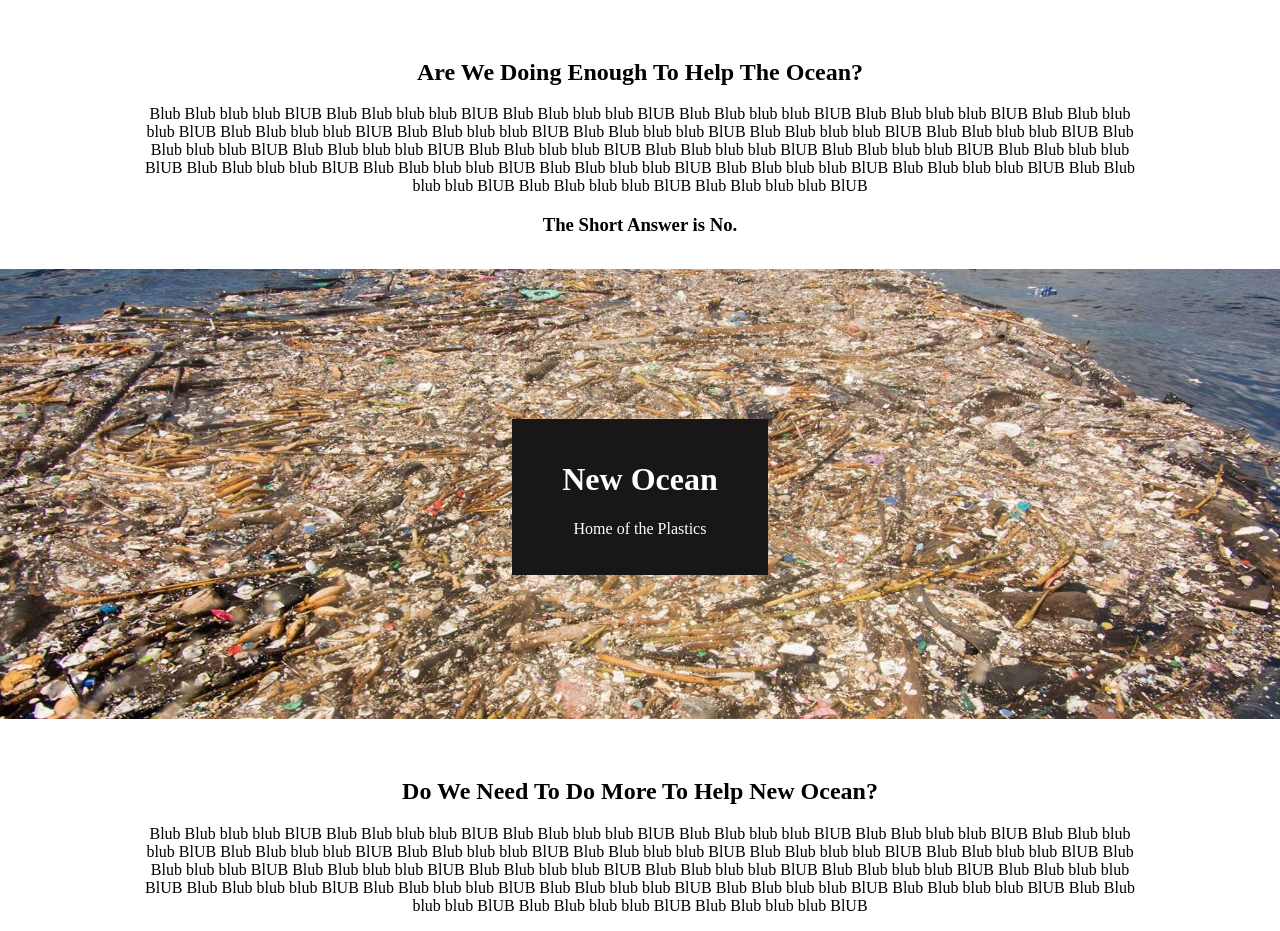
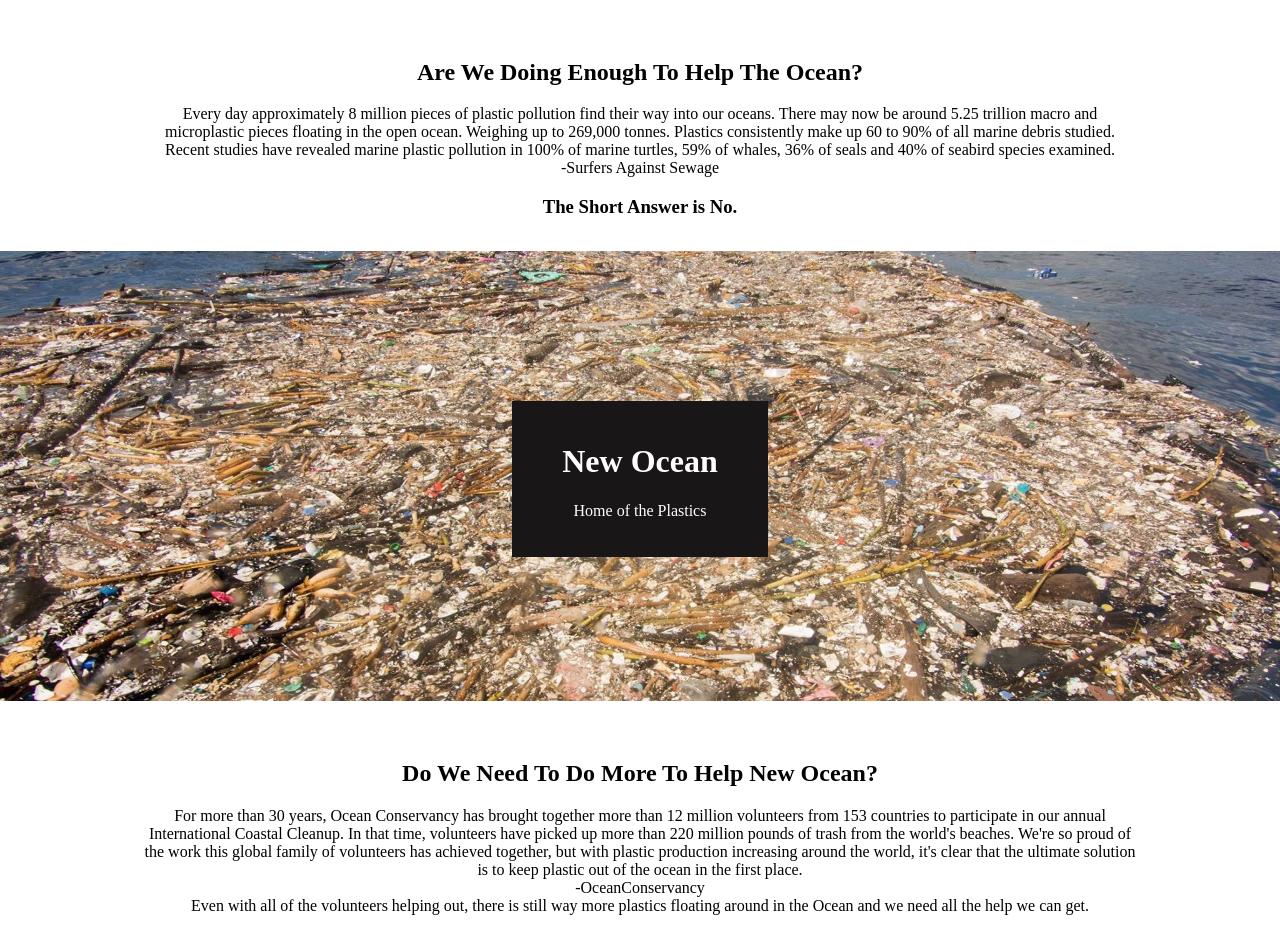
Before and after one commit to ilumii/ttp_project1, a plain HTML site: page index.html in a window 1280 px wide. Shown: the part 501-1432 px from the top of the page. Drawn offline with Linux system fonts and the light colour scheme.

Commit message:
Index Page Version 3

```diff
--- a/index.html
+++ b/index.html
@@ -17,7 +17,7 @@
 	</div>
 		<div class ="Paragraph">
 			<h2> Are We Doing Enough To Help The Ocean? </h2>
-			<p2>Blub Blub blub blub BlUB Blub Blub blub blub BlUB Blub Blub blub blub BlUB Blub Blub blub blub BlUB Blub Blub blub blub BlUB Blub Blub blub blub BlUB Blub Blub blub blub BlUB Blub Blub blub blub BlUB Blub Blub blub blub BlUB Blub Blub blub blub BlUB Blub Blub blub blub BlUB Blub Blub blub blub BlUB Blub Blub blub blub BlUB Blub Blub blub blub BlUB Blub Blub blub blub BlUB Blub Blub blub blub BlUB Blub Blub blub blub BlUB Blub Blub blub blub BlUB Blub Blub blub blub BlUB Blub Blub blub blub BlUB Blub Blub blub blub BlUB Blub Blub blub blub BlUB Blub Blub blub blub BlUB Blub Blub blub blub BlUB Blub Blub blub blub BlUB </p2>
+			<p2>Every day approximately 8 million pieces of plastic pollution find their way into our oceans. There may now be around 5.25 trillion macro and microplastic pieces floating in the open ocean. Weighing up to 269,000 tonnes. Plastics consistently make up 60 to 90% of all marine debris studied. Recent studies have revealed marine plastic pollution in 100% of marine turtles, 59% of whales, 36% of seals and 40% of seabird species examined.<br> -Surfers Against Sewage</p2>
 			<h3> The Short Answer is No. </h3>
 
 		</div>
@@ -29,7 +29,9 @@
 		</div>
 		<div class ="Paragraph">
 			<h2> Do We Need To Do More To Help New Ocean? </h2>
-			<p2>Blub Blub blub blub BlUB Blub Blub blub blub BlUB Blub Blub blub blub BlUB Blub Blub blub blub BlUB Blub Blub blub blub BlUB Blub Blub blub blub BlUB Blub Blub blub blub BlUB Blub Blub blub blub BlUB Blub Blub blub blub BlUB Blub Blub blub blub BlUB Blub Blub blub blub BlUB Blub Blub blub blub BlUB Blub Blub blub blub BlUB Blub Blub blub blub BlUB Blub Blub blub blub BlUB Blub Blub blub blub BlUB Blub Blub blub blub BlUB Blub Blub blub blub BlUB Blub Blub blub blub BlUB Blub Blub blub blub BlUB Blub Blub blub blub BlUB Blub Blub blub blub BlUB Blub Blub blub blub BlUB Blub Blub blub blub BlUB Blub Blub blub blub BlUB </p2>
+			<p2>For more than 30 years, Ocean Conservancy has brought together more than 12 million volunteers from 153 countries to participate in our annual International Coastal Cleanup. In that time, volunteers have picked up more than 220 million pounds of trash from the world's beaches. We're so proud of the work this global family of volunteers has achieved together, but with plastic production increasing around the world, it's clear that the ultimate solution is to keep plastic out of the ocean in the first place. <br>-OceanConservancy
+			<br>
+			Even with all of the volunteers helping out, there is still way more plastics floating around in the Ocean and we need all the help we can get. </p2>
 			<h3> The Short Answer is Yes. </h3>
 		</div>
 		<div class="parallax3">
```
